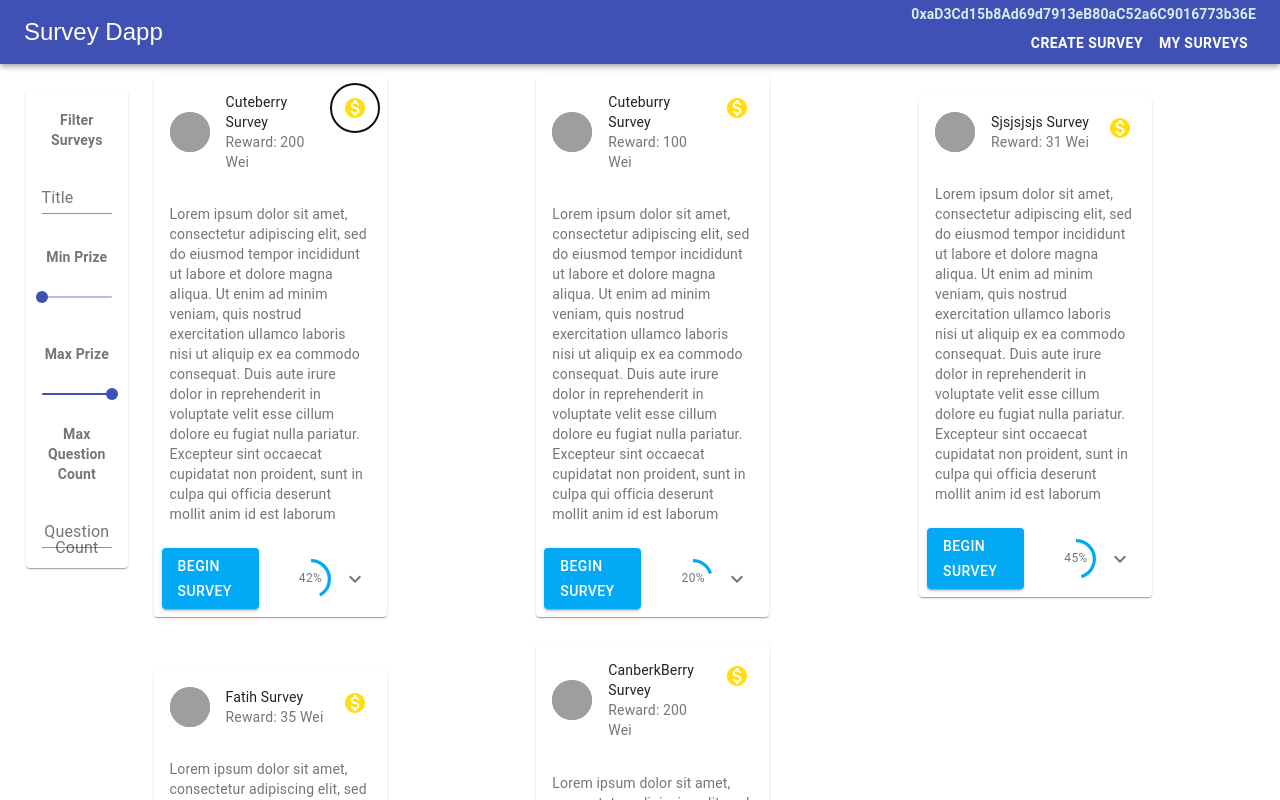
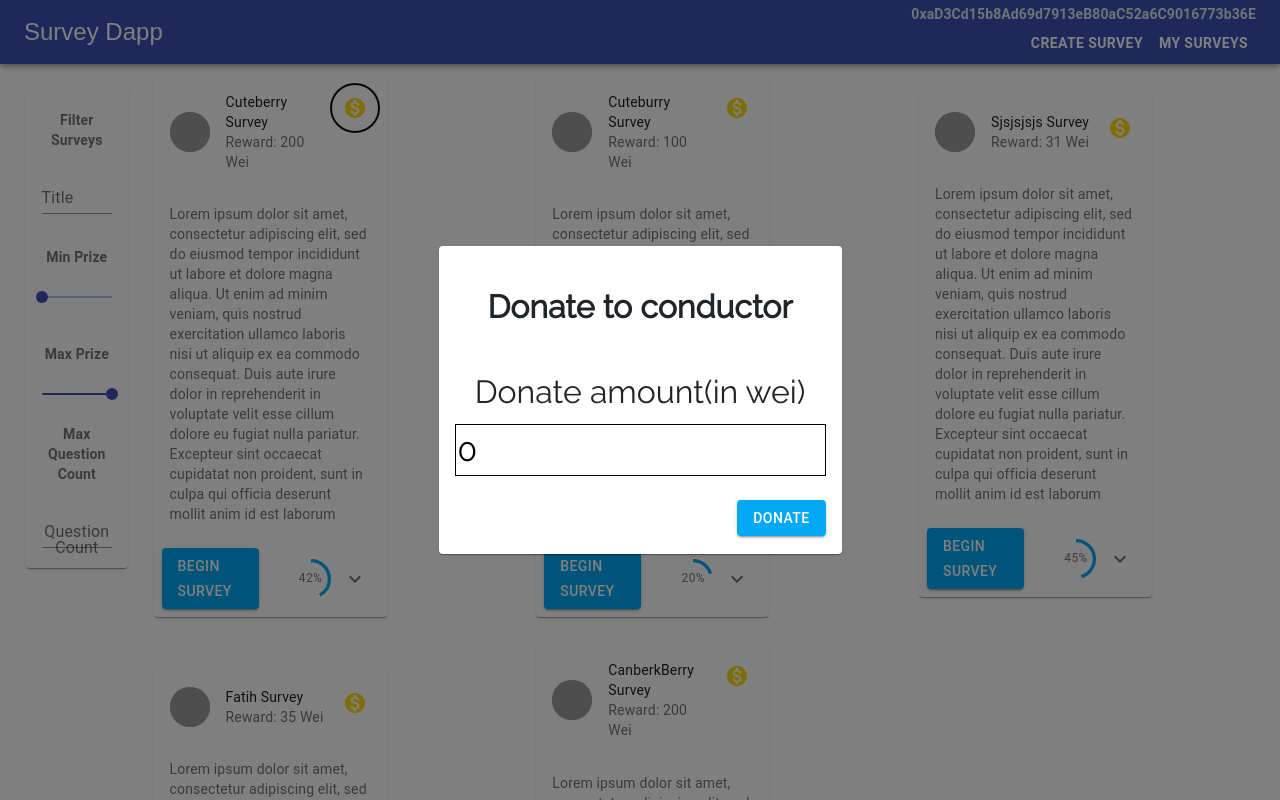
Before and after one commit to canberkkeles/survey_reward, a React (Create React App) app: page / in a window 1280 px wide. Both pictures are taken after a click on the button 354 px from the left and 108 px from the top of the page. Shown: the top 800 px of the page. Built offline with nearby package versions, Linux system fonts and the light colour scheme; grey boxes are pictures that could not be loaded; a web font is replaced by a local one.

Commit message:
Donate Page

```diff
--- /dev/null
+++ b/src/components/Styles/SurveyModal.module.css
@@ -0,0 +1,39 @@
+.donate-modal {
+  background-color: white;
+  border: "2px solid #000";
+  box-shadow: 0px 2px 1px -1px rgb(0 0 0 / 20%),
+    0px 1px 1px 0px rgb(0 0 0 / 14%), 0px 1px 3px 0px rgb(0 0 0 / 12%);
+  padding: 0 1rem;
+  height: auto;
+  width: fit-content;
+  border-radius: 4px;
+  align-content: center;
+  position: absolute;
+  font-size: 2em;
+  font-family: "Raleway", sans-serif;
+}
+
+.donate-modal form {
+  margin: 10% auto;
+  text-align: center;
+  position: relative;
+}
+
+.donate-header {
+  margin: 10% auto;
+  text-align: center;
+  font-weight: bold !important;
+}
+
+.donate-button-group {
+  margin-top: 4%;
+  float: right;
+  margin-bottom: 4%;
+}
+.donate-modal input {
+  outline: none !important;
+  border: 1px solid black;
+}
+.donate-modal input:focus {
+  background-color: #e1f4f3;
+}
--- a/src/components/Surveys/SurveyCard.js
+++ b/src/components/Surveys/SurveyCard.js
@@ -1,4 +1,4 @@
-import React from "react";
+import React, { useState } from "react";
 import { makeStyles } from "@material-ui/core/styles";
 import clsx from "clsx";
 import Card from "@material-ui/core/Card";
@@ -14,7 +14,12 @@ import MonetizationOnIcon from "@material-ui/icons/MonetizationOn";
 import Button from "@material-ui/core/Button";
 import { lightBlue } from "@material-ui/core/colors";
 import { ThemeProvider, createMuiTheme } from "@material-ui/core/styles";
+import Modal from "@material-ui/core/Modal";
+import Backdrop from "@material-ui/core/Backdrop";
+import Fade from "@material-ui/core/Fade";
 import SurveyProgress from "./SurveyProgress";
+import ModalCard from "../UI/ModalCard";
+import styles from "../Styles/SurveyModal.module.css";
 
 const useStyles = makeStyles((theme) => ({
   root: {
@@ -35,29 +40,102 @@ const useStyles = makeStyles((theme) => ({
   expandOpen: {
     transform: "rotate(180deg)",
   },
+  modal: {
+    display: "flex",
+    alignItems: "center",
+    justifyContent: "center",
+  },
+  paper: {
+    backgroundColor: theme.palette.background.paper,
+    border: "2px solid #000",
+    boxShadow: theme.shadows[5],
+    padding: theme.spacing(2, 4, 3),
+  },
 }));
 const open = createMuiTheme({
   palette: {
     primary: lightBlue,
   },
 });
+
 export default function SurveyCard(props) {
   const classes = useStyles();
-  const [expanded, setExpanded] = React.useState(false);
-  const [rewardPool, setRewardPool] = React.useState(Number(props.rewardPool));
-  const prize = Number(props.prize);
+  const [expanded, setExpanded] = useState(false);
   const surveyTitle = props.title;
   const description = props.description;
-  const questionCount = Number(props.questionCount);
   const isOpen = props.isOpen;
-  const [currentQuestion, setCurrentQuestion] = React.useState(
-    Number(props.currentQuestion)
-  );
-  const details = `This survey has ${questionCount} questions. It takes approximately ${questionCount} minutes. Thank you for your participation.`;
+  const [donateOpen, setDonateOpen] = useState(false);
+  const [donateAddress, setDonateAddress] = useState("");
+  const [donateValue, setDonateValue] = useState(0);
+
+  const details = `This survey has ${props.questionCount} questions. It takes approximately ${props.questionCount} minutes. Thank you for your participation.`;
   const handleExpandClick = () => {
     setExpanded(!expanded);
   };
+  const handleOpen = () => {
+    setDonateOpen(true);
+    setDonateAddress("0xF20b13ED63A1F6Dd8894f0dB3ff2AB7de89bcb21");
+  };
+
+  const handleClose = () => {
+    setDonateOpen(false);
+    setDonateAddress("");
+    setDonateValue(0);
+  };
+
+  const handleDonateValueChange = (event) => {
+    setDonateValue(event.target.value);
+  };
+  const handleDonate = (event) => {
+    console.log("Donate ", donateValue, "to ", donateAddress);
+    handleClose();
+    event.preventDefault();
+  };
   return (
+    <React.Fragment>
+      <Modal
+        aria-labelledby="transition-modal-title"
+        aria-describedby="transition-modal-description"
+        className={classes.modal}
+        open={donateOpen}
+        onClose={handleClose}
+        closeAfterTransition
+        BackdropComponent={Backdrop}
+        BackdropProps={{
+          timeout: 500,
+        }}
+      >
+        <Fade in={donateOpen}>
+          <ModalCard>
+            <p className={styles["donate-header"]}>Donate to conductor</p>
+            <form autoComplete="off" onSubmit={handleDonate}>
+              <label htmlFor="donate-amount">Donate amount(in wei)</label>
+              <br></br>
+              <input
+                type="number"
+                min="0"
+                id="donate-amount"
+                value={donateValue}
+                onChange={handleDonateValueChange}
+              ></input>
+              <br></br>
+              <ThemeProvider theme={open}>
+                <div className={styles["donate-button-group"]}>
+                  {" "}
+                  <Button
+                    variant="contained"
+                    color="primary"
+                    style={{ color: "white" }}
+                    type="submit"
+                  >
+                    Donate
+                  </Button>
+                </div>
+              </ThemeProvider>
+            </form>
+          </ModalCard>
+        </Fade>
+      </Modal>
       <Card className={classes.root}>
         <CardHeader
           avatar={
@@ -68,14 +146,13 @@ export default function SurveyCard(props) {
             ></Avatar>
           }
           action={
-          <IconButton aria-label="donate">
+            <IconButton aria-label="donate" onClick={handleOpen}>
               <MonetizationOnIcon style={{ color: "#FFDD0E" }} />
             </IconButton>
           }
           title={surveyTitle}
-        subheader={`Reward: ${prize} Wei`}
+          subheader={`Reward: ${props.prize} Wei`}
         />
-
         <CardContent>
           <Typography variant="body2" color="textSecondary" component="p">
             {description}
@@ -95,8 +172,8 @@ export default function SurveyCard(props) {
               </Button>
               &ensp;&ensp;&ensp;&ensp;
               <SurveyProgress
-              questionCount={questionCount}
-              answered={currentQuestion}
+                questionCount={props.questionCount}
+                answered={props.currentQuestion}
               />
             </ThemeProvider>
           ) : (
@@ -126,10 +203,11 @@ export default function SurveyCard(props) {
             <Typography paragraph>Before you start:</Typography>
             <Typography
               paragraph
-          >{`Remaning prize pool: ${rewardPool}`}</Typography>
+            >{`Remaning prize pool: ${props.rewardPool}`}</Typography>
             <Typography paragraph>{details}</Typography>
           </CardContent>
         </Collapse>
       </Card>
+    </React.Fragment>
   );
 }
--- a/src/components/Surveys/SurveyProgress.js
+++ b/src/components/Surveys/SurveyProgress.js
@@ -31,7 +31,7 @@ export default function SurveyProgress(props) {
   const questionCount = props.questionCount;
   const [answered, setAnswered] = React.useState(props.answered);
   const [progress, setProgress] = React.useState(
-    (answered / questionCount) * 100
+    (+answered / +questionCount) * 100
   );
 
   return <CircularProgressWithLabel value={progress} />;
--- /dev/null
+++ b/src/components/UI/ModalCard.js
@@ -0,0 +1,6 @@
+import React from "react";
+import classes from "../Styles/SurveyModal.module.css";
+const ModalCard = (props) => {
+  return <div className={classes["donate-modal"]}>{props.children}</div>;
+};
+export default ModalCard;
```
Lines whose indentation alone changed are shown as unchanged.
